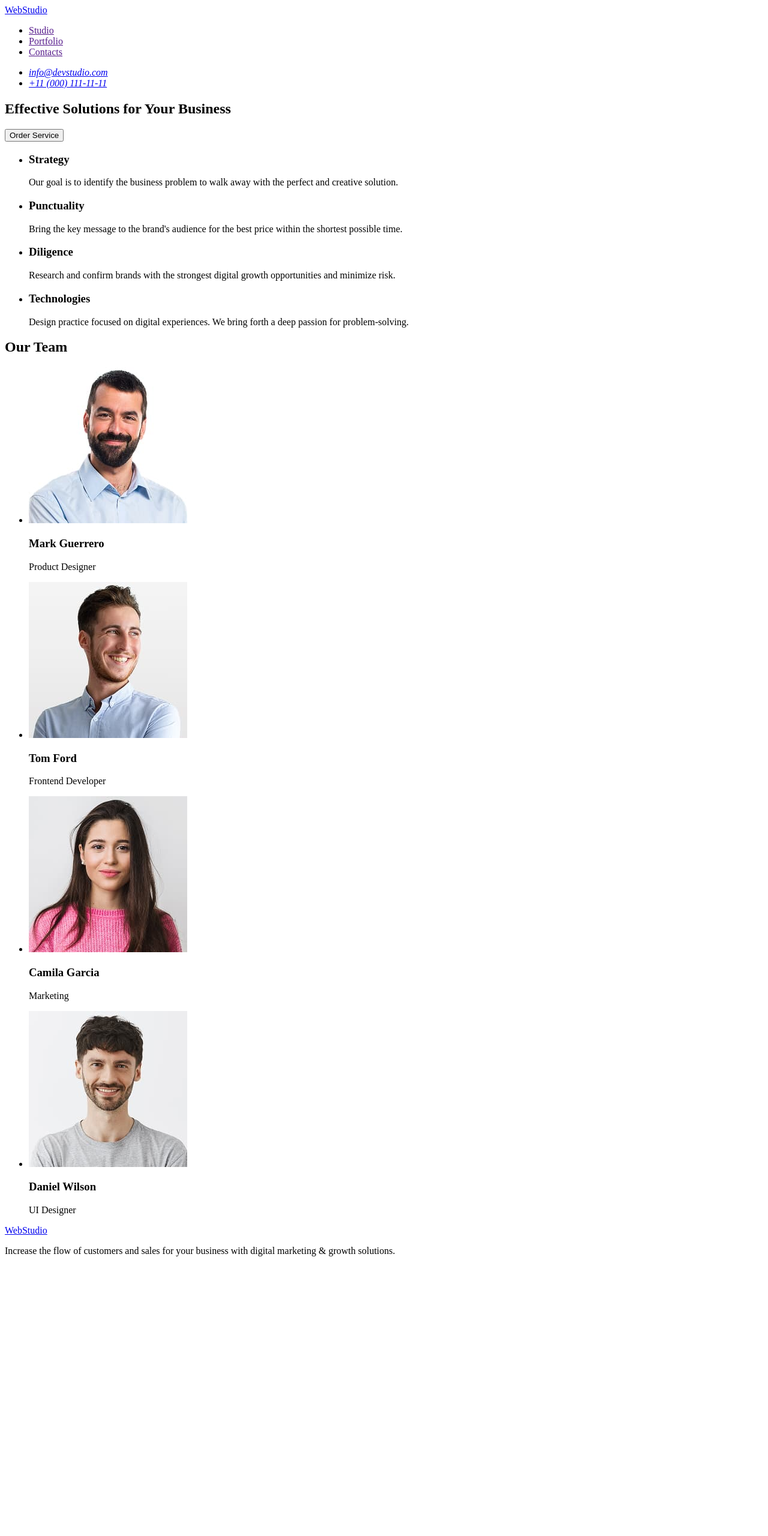
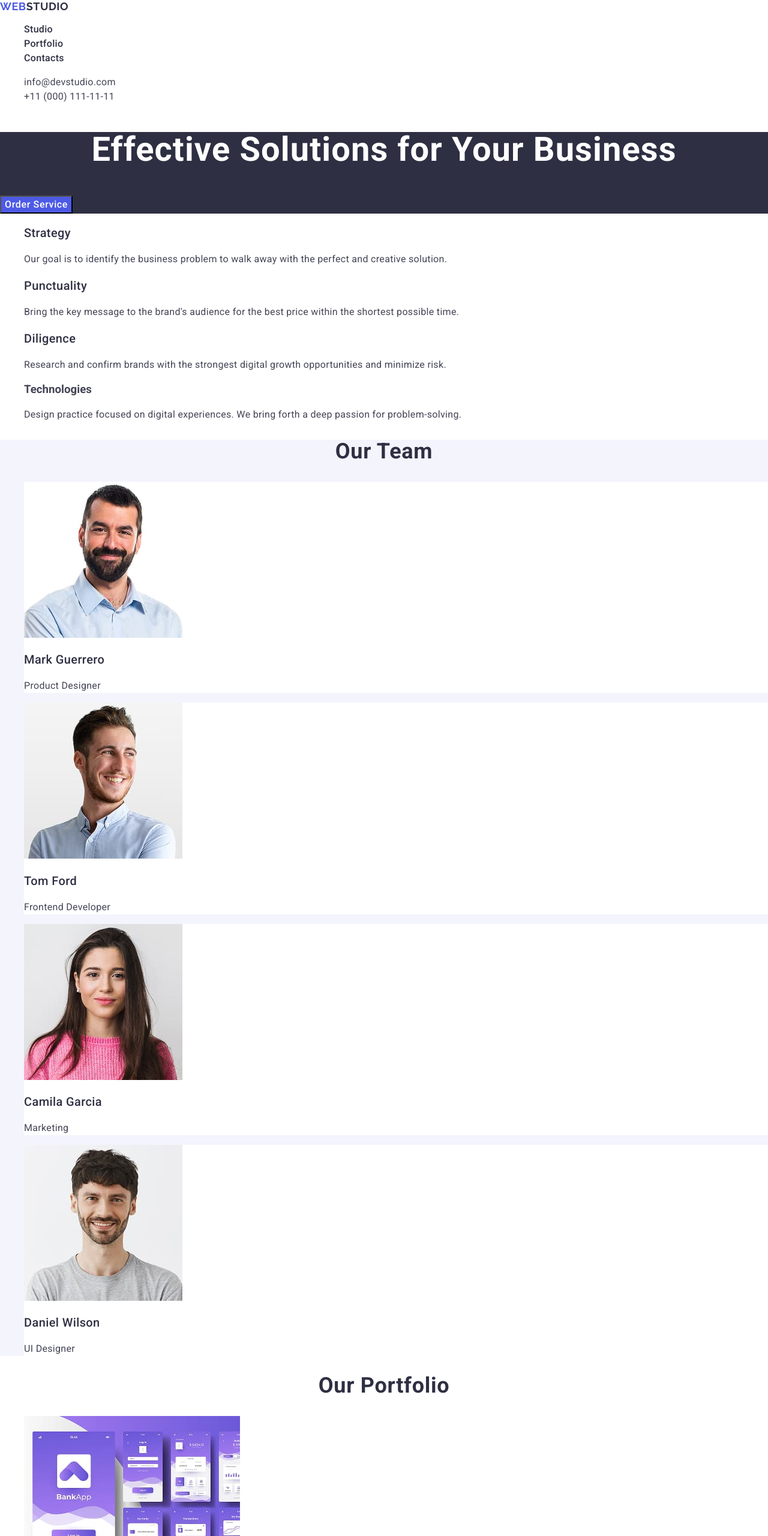
Before and after one commit to VinsBerg92/goit-markup-hw-02, a plain HTML site: page index.html in a window 1280 px wide. Shown: the top 2560 px of the page at 60% size. Before the commit the page ends 2110 px from the top, so only its background shows below. Drawn offline with nearby package versions, Linux system fonts and the light colour scheme.

Commit message:
Вніс зміни до index, додав style.css

```diff
--- /dev/null
+++ b/css/style.css
@@ -0,0 +1,172 @@
+body {
+    font-family: "Roboto", sans-serif;
+    color: #434455;
+    background-color: #ffff;
+}
+ul, ol {
+    list-style-type: none;
+}
+a {
+    text-decoration: none;
+}
+/* Headert start */
+.logo {
+    font-family: "Raleway", sans-serif;
+    font-weight: 700;
+    font-size: 18px;
+    letter-spacing: 0.03em;
+    line-height: 1.17;
+    text-transform: uppercase;
+    color: #4d5ae5;
+
+}
+.header-logo .logo-studio {
+    color: #2E2F42;
+}
+.footer-logo .logo-studio {
+    color: #F4F4FD;
+}
+.nav-list-link {
+    font-weight: 500;
+    font-size: 16px;
+    letter-spacing: 0.02em;
+    line-height: 1.5;
+    color: #2E2F42;
+}
+.header-address {
+    font-style: normal;
+}
+.address-link {
+    font-size: 16px;
+    letter-spacing: 0.02em;
+    line-height: 1.5;
+    color: #434455;
+}
+.nav-list-link:hover,
+.nav-list-link:focus,
+.address-link:hover,
+.address-link:focus {
+    color: #404BBF;
+}
+/* header end */
+/* Hero baner start */
+.hero-baner {
+    background-color: #2E2F42;
+
+}
+.hero-baner-title {
+    font-size: 56px;
+    line-height:  1.07;
+    color: #ffff;
+    font-weight: 700;
+    letter-spacing: 0.02em;
+    text-align: center;
+}
+.hero-baner-button {
+    font-family: "Roboto", sans-serif;
+    font-size: 16px;
+    line-height: 1.5;
+    color: #ffff;
+    font-weight: 500;
+    letter-spacing: 0.64px;
+    background-color: #4D5AE5;
+    cursor: pointer;
+}
+.hero-baner-button:hover,
+.hero-baner-button:focus
+{
+    background-color: #404BBF;
+}
+/* Hero baner end */
+/* Qualities Section start */
+.qualities-title {
+    color: #2e2f42;
+    font-size: 36px;
+    line-height: 1.11;
+    text-align: center;
+    letter-spacing: 0.02em;
+    text-transform: capitalize;
+}
+
+.qualities-list-item-titles {
+    font-size: 20px;
+    line-height: 1.2;
+    font-weight: 500;
+    letter-spacing: 0.02em;
+    color: #2e2f42;
+
+}
+.qualities-list-item-text {
+    font-size: 16px;
+    line-height: 1.5;
+    letter-spacing: 0.02em;
+}
+
+/* Qualities Section end */
+ /* Team section start */
+
+.team {
+    background-color: #F4F4FD;
+}
+.team-title {
+    font-size: 36px;
+    line-height: 1.11;
+    font-weight: 700;
+    letter-spacing: 0.02em;
+    text-align: center;
+    text-transform: capitalize;
+    color: #2E2F42;
+}
+
+.team-list-item {
+    background-color: white;
+}
+.team-list-item-title {
+    font-size: 20px;
+    line-height: 1.2;
+    font-weight: 500;
+    letter-spacing: 0.02em;
+    color: #2e2f42;
+}
+.team-list-text {
+    font-size: 16px;
+    line-height: 1.5;
+    letter-spacing: 0.02em;
+}
+/* Team section end */
+/* Portfolio section start */
+.portfolio-title {
+    font-size: 36px;
+    line-height: 1.11;
+    font-weight: 700;
+    letter-spacing: 0.02em;
+    text-align: center;
+    text-transform: capitalize;
+    color: #2E2F42;
+}
+.portfolio-list-item-title {
+    font-size: 20px;
+    line-height: 1.2;
+    font-weight: 500;
+    letter-spacing: 0.02em;
+    color: #2E2F42;
+}
+.portfolio-list-item-text {
+    font-size: 16px;
+    line-height: 1.5;
+    letter-spacing: 0.02em;
+  }
+  /* Portfolio section end */
+  /* Fooder start */
+  .footer {
+    background-color: #2E2F42;
+
+  }
+  .footer-text {
+    color: #F4F4FD;
+    font-size: 16px;
+    line-height: 1.5;
+    font-weight: 400;
+    letter-spacing: 0.02em;
+  }
+  /* Footer end */
--- a/index.html
+++ b/index.html
@@ -3,124 +3,200 @@
   <head>
     <meta charset="UTF-8" />
     <meta name="viewport" content="width=device-width, initial-scale=1.0" />
-    <title>WEBSTUDIO</title>
+    <title>Wed Studio</title>
+
+    <link rel="preconnect" href="https://fonts.googleapis.com" />
+    <link rel="preconnect" href="https://fonts.gstatic.com" crossorigin />
+    <link
+      href="https://fonts.googleapis.com/css2?family=Raleway:wght@700&family=Roboto:ital,wdth,wght@0,75..100,100..900;1,75..100,100..900&display=swap"
+      rel="stylesheet"
+    />
+
+    <link
+      rel="stylesheet"
+      href="https://cdnjs.cloudflare.com/ajax/libs/modern-normalize/3.0.1/modern-normalize.min.css"
+      integrity="sha512-q6WgHqiHlKyOqslT/lgBgodhd03Wp4BEqKeW6nNtlOY4quzyG3VoQKFrieaCeSnuVseNKRGpGeDU3qPmabCANg=="
+      crossorigin="anonymous"
+      referrerpolicy="no-referrer"
+    />
+
+    <link href="./css/style.css" rel="stylesheet" />
   </head>
   <body>
-    <!--Тут у нас починається хедер-->
-    <header>
-      <nav>
-        <a href="./index.html" class="logo">WebStudio</a>
-        <ul>
-          <li><a href="">Studio</a></li>
-          <li><a href="">Portfolio</a></li>
-          <li><a href="">Contacts</a></li>
+    <header class="header">
+      <nav class="header-navigetion">
+        <a class="logo header-logo" href="./index.html"
+          >Web<span class="logo-studio">Studio</span></a
+        >
+        <ul class="header-navigetion-list">
+          <li class="header-navigetion-list-item">
+            <a class="nav-list-link" href="./index.html">Studio</a>
+          </li>
+          <li class="header-navigetion-list-item">
+            <a class="nav-list-link" href="">Portfolio</a>
+          </li>
+          <li class="header-navigetion-list-item">
+            <a class="nav-list-link" href="">Contacts</a>
+          </li>
         </ul>
       </nav>
-      <address>
-        <ul>
-          <li><a href="mailto:info@devstudio.com">info@devstudio.com</a></li>
-          <li><a href="tel:+110001111111">+11 (000) 111-11-11</a></li>
+
+      <address class="header-address">
+        <ul class="header-address-list">
+          <li class="address-list-item">
+            <a class="address-link" href="mailto:info@devstudio.com"
+              >info@devstudio.com</a
+            >
+          </li>
+          <li class="address-list-item">
+            <a class="address-link" href="tel:+110001111111"
+              >+11 (000) 111-11-11</a
+            >
+          </li>
         </ul>
       </address>
     </header>
-    <!--Тут у нас закінчується хедер-->
-
-    <!--Тут у нас починається мейн-->
     <main>
-      <section class="hero-banner">
-        <h1>Effective Solutions for Your Business</h1>
-        <button type="button">Order Service</button>
+      <!--hero-baner-->
+      <section class="hero-baner">
+        <h1 class="hero-baner-title">Effective Solutions for Your Business</h1>
+        <button class="hero-baner-button" type="button">Order Service</button>
       </section>
+      <!--Section qualities<-->
       <section class="qualities">
-        <h2 hidden>Прихований заголовок</h2>
-        <ul>
-          <li>
-            <h3>Strategy</h3>
-            <p>
+        <h2 hidden class="qualities-title">Qualities</h2>
+        <ul class="qualities-list">
+          <li class="qualities-list-item">
+            <h3 class="qualities-list-item-titles">Strategy</h3>
+            <p class="qualities-list-item-text">
               Our goal is to identify the business problem to walk away with the
               perfect and creative solution.
             </p>
           </li>
-          <li>
-            <h3>Punctuality</h3>
-            <p>
+          <li class="qualities-list-item">
+            <h3 class="qualities-list-item-titles">Punctuality</h3>
+            <p class="qualities-list-item-text">
               Bring the key message to the brand's audience for the best price
               within the shortest possible time.
             </p>
           </li>
-          <li>
-            <h3>Diligence</h3>
-            <p>
+          <li class="qualities-list-item">
+            <h3 class="qualities-list-item-titles">Diligence</h3>
+            <p class="qualities-list-item-text">
               Research and confirm brands with the strongest digital growth
               opportunities and minimize risk.
             </p>
           </li>
-          <li>
-            <h3>Technologies</h3>
-            <p>
+          <li class="qualities-list-item">
+            <h3 class="qualitiess-list-item-titles">Technologies</h3>
+            <p class="qualities-list-item-text">
               Design practice focused on digital experiences. We bring forth a
               deep passion for problem-solving.
             </p>
           </li>
         </ul>
       </section>
-      <!--Секція 3-->
+      <!--Section team-->
       <section class="team">
-        <h2>Our Team</h2>
-        <ul>
-          <li>
-            <img
-              src="./images/mark.jpg"
-              alt="Mark Guerrero"
-              width="264"
-              height="260"
-            />
-            <h3>Mark Guerrero</h3>
-            <p>Product Designer</p>
+        <h2 class="team-title">Our Team</h2>
+        <ul class="team-list">
+          <li class="team-list-item">
+            <img src="./images/mark.jpg" alt="man" width="264" />
+            <h3 class="team-list-item-title">Mark Guerrero</h3>
+            <p class="team-list-text">Product Designer</p>
           </li>
-          <li>
-            <img
-              src="./images/tom.jpg"
-              alt="Tom Ford"
-              width="264"
-              height="260"
-            />
-            <h3>Tom Ford</h3>
-            <p>Frontend Developer</p>
+          <li class="team-list-item">
+            <img src="./images/tom.jpg" alt="man" width="264" />
+            <h3 class="team-list-item-title">Tom Ford</h3>
+            <p class="team-list-text">Frontend Developer</p>
           </li>
-          <li>
-            <img
-              src="./images/camila.jpg"
-              alt="Camila Garcia"
-              width="264"
-              height="260"
-            />
-            <h3>Camila Garcia</h3>
-            <p>Marketing</p>
+          <li class="team-list-item">
+            <img src="./images/camila.jpg" alt="woman" width="264" />
+            <h3 class="team-list-item-title">Camila Garcia</h3>
+            <p class="team-list-text">Marketing</p>
           </li>
-          <li>
-            <img
-              src="./images/daniel.jpg"
-              alt="Daniel Wilson"
-              width="264"
-              height="260"
-            />
-            <h3>Daniel Wilson</h3>
-            <p>UI Designer</p>
+          <li class="team-list-item">
+            <img src="./images/daniel.jpg" alt="man" width="264" />
+            <h3 class="team-list-item-title">Daniel Wilson</h3>
+            <p class="team-list-text">UI Designer</p>
           </li>
         </ul>
       </section>
-      <!--Кінець Секції 3-->
+      <!--Section portfolio-->
+      <section class="portfolio" id="portfolio">
+        <h2 class="portfolio-title">Our Portfolio</h2>
+        <ul class="portfolio-list">
+          <li class="portfolio-list-item">
+            <img
+              src="./images/anking.jpg"
+              alt="banking"
+              width="360"
+              height="300"
+            />
+            <h3 class="portfolio-list-item-title">Banking App</h3>
+            <p class="portfolio-list-item-text">App</p>
+          </li>
+          <li class="portfolio-list-item">
+            <img
+              src="./images/payment.jpg"
+              alt="payment"
+              width="360"
+              height="300"
+            />
+            <h3 class="portfolio-list-item-title">Cashless Payment</h3>
+            <p class="portfolio-list-item-text">Marketing</p>
+          </li>
+          <li class="portfolio-list-item">
+            <img
+              src="./images/meditation.jpg"
+              alt="computer"
+              width="360"
+              height="300"
+            />
+            <h3 class="portfolio-list-item-title">Meditation App</h3>
+            <p class="portfolio-list-item-text">App</p>
+          </li>
+          <li class="portfolio-list-item">
+            <img
+              src="./images/meditation2.jpg"
+              alt="taxi"
+              width="360"
+              height="300"
+            />
+            <h3 class="portfolio-list-item-title">Taxi Service</h3>
+            <p class="portfolio-list-item-text">Marketing</p>
+          </li>
+          <li class="portfolio-list-item">
+            <img
+              src="./images/screen.jpg"
+              alt="phonescreen"
+              width="360"
+              height="300"
+            />
+            <h3 class="portfolio-list-item-title">Screen Illustrations</h3>
+            <p class="portfolio-list-item-text">Design</p>
+          </li>
+          <li class="portfolio-list-item">
+            <img
+              src="./images/courses.jpg"
+              alt="girl"
+              width="360"
+              height="300"
+            />
+            <h3 class="portfolio-list-item-title">Online Courses</h3>
+            <p class="portfolio-list-item-text">Marketing</p>
+          </li>
+        </ul>
+      </section>
     </main>
-    <!--Тут у нас закінчується мейн-->
-    <!--Тут у нас починається футер-->
-    <footer>
-      <a href="./index.html">WebStudio</a>
-      <p>
+    <footer class="footer">
+      <a class="logo footer-logo" href="./index.html"
+        >Web <span class="logo-studio">Studio</span></a
+      >
+      <p class="footer-text">
         Increase the flow of customers and sales for your business with digital
         marketing & growth solutions.
       </p>
     </footer>
-    <!--Тут у нас закінчується футер-->
   </body>
 </html>
```
Also changed, not shown: images/anking.jpg (added), images/courses.jpg (added), images/meditation.jpg (added), images/meditation2.jpg (added), images/payment.jpg (added), images/screen.jpg (added).
